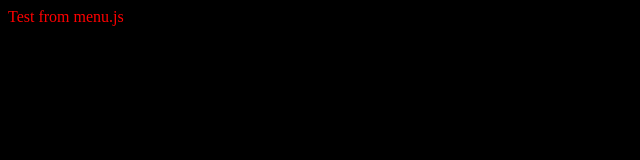
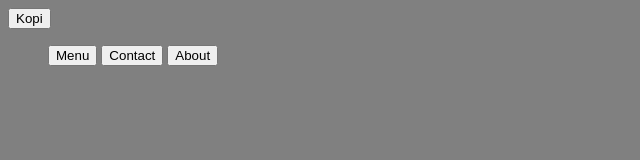
Before and after one commit to foxane/odin-restaurant-page, a website built with webpack: page src/index/index.html in a window 1280 px wide. Shown: the whole page, without its empty margins (0-640 px from the left). Built offline with nearby package versions, Linux system fonts and the light colour scheme.

Commit message:
Fix watch files, again...

```diff
--- a/src/index/index.css
+++ b/src/index/index.css
@@ -1,3 +1,3 @@
 body {
-  background-color: black;
+  background-color: grey;
 }
--- a/src/index/index.html
+++ b/src/index/index.html
@@ -5,5 +5,16 @@
     <meta name="viewport" content="width=device-width, initial-scale=1.0" />
     <title>RERERESaturant</title>
   </head>
-  <body></body>
+  <body>
+    <header>
+      <button>Kopi</button>
+      <nav>
+        <ul>
+          <button>Menu</button>
+          <button>Contact</button>
+          <button>About</button>
+        </ul>
+      </nav>
+    </header>
+  </body>
 </html>
--- a/src/index/index.js
+++ b/src/index/index.js
@@ -1,4 +1,3 @@
-import printMe from "../menu/menu.js";
 import "./index.css";
 
 console.log("hi");
--- a/src/menu/menu.js
+++ b/src/menu/menu.js
@@ -1,8 +1 @@
 import "./menu.css";
-
-export default function () {
-  const test = document.createElement("div");
-  test.textContent = "Test from menu.js";
-  console.log(test);
-  return test;
-}
--- a/webpack.config.js
+++ b/webpack.config.js
@@ -1,5 +1,6 @@
 const path = require("path");
 const HtmlWebpackPlugin = require("html-webpack-plugin");
+const { watchFile } = require("fs");
 
 module.exports = {
   mode: "development",
@@ -12,6 +13,7 @@ module.exports = {
   devtool: "inline-source-map",
   devServer: {
     static: "./dist",
+    watchFiles: ["./src/**/*"],
   },
   plugins: [
     new HtmlWebpackPlugin({
```
